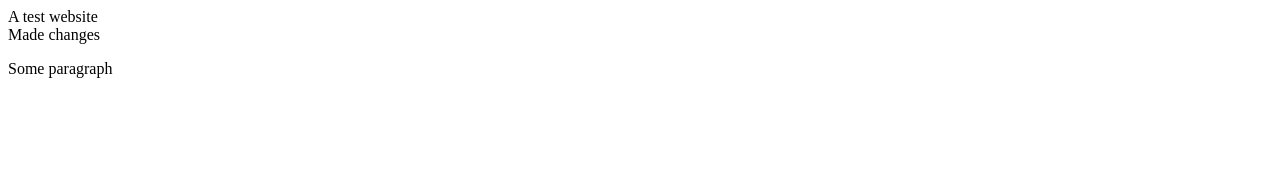
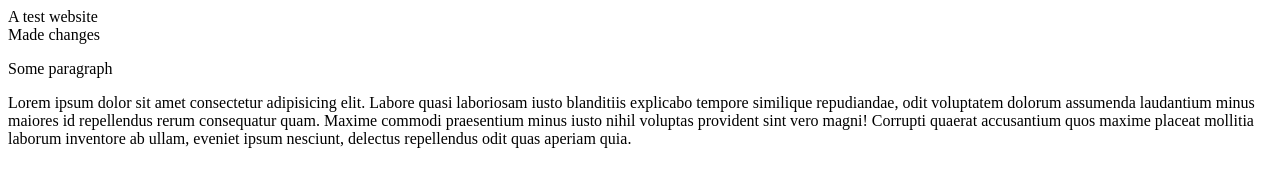
Before and after one commit to Skeby/test, a plain HTML site: page index.html in a window 1280 px wide. Drawn offline with Linux system fonts and the light colour scheme.

Commit message:
added lorem60

```diff
--- a/index.html
+++ b/index.html
@@ -9,5 +9,6 @@
     A test website
     <div>Made changes</div>
     <p>Some paragraph</p>
+    Lorem ipsum dolor sit amet consectetur adipisicing elit. Labore quasi laboriosam iusto blanditiis explicabo tempore similique repudiandae, odit voluptatem dolorum assumenda laudantium minus maiores id repellendus rerum consequatur quam. Maxime commodi praesentium minus iusto nihil voluptas provident sint vero magni! Corrupti quaerat accusantium quos maxime placeat mollitia laborum inventore ab ullam, eveniet ipsum nesciunt, delectus repellendus odit quas aperiam quia.
   </body>
 </html>
```
